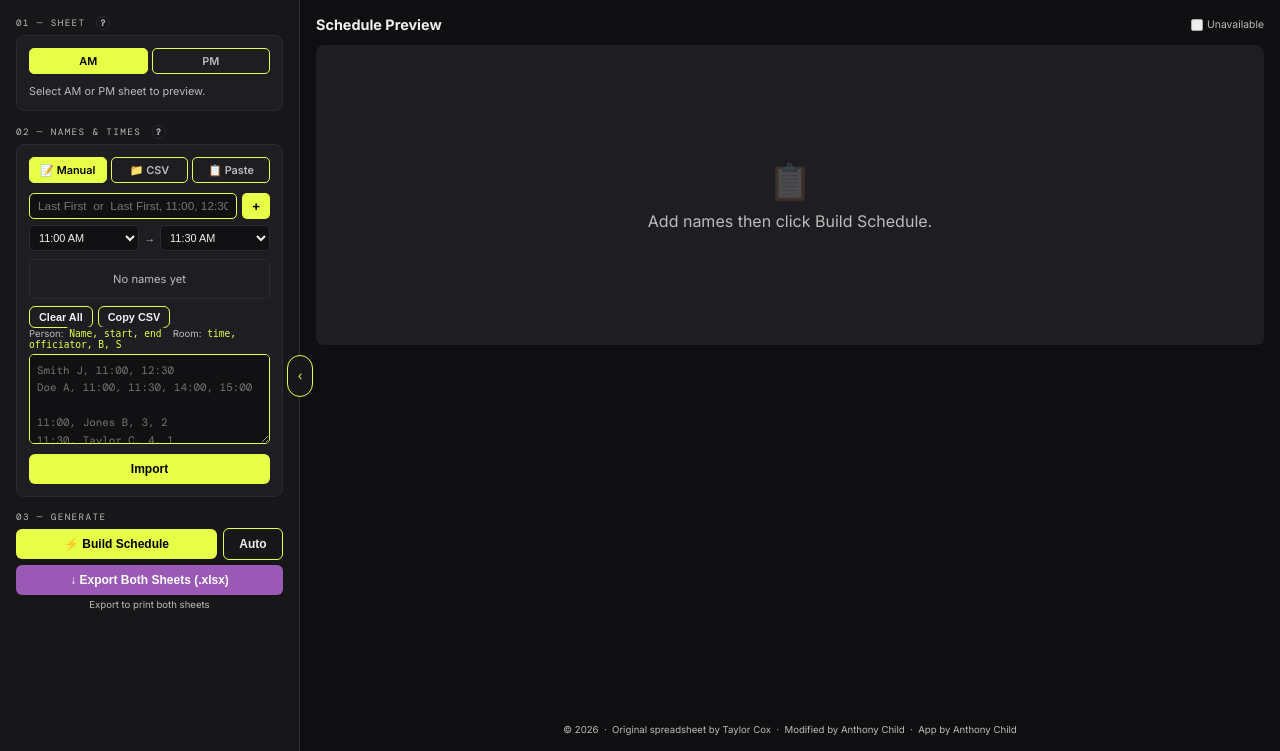
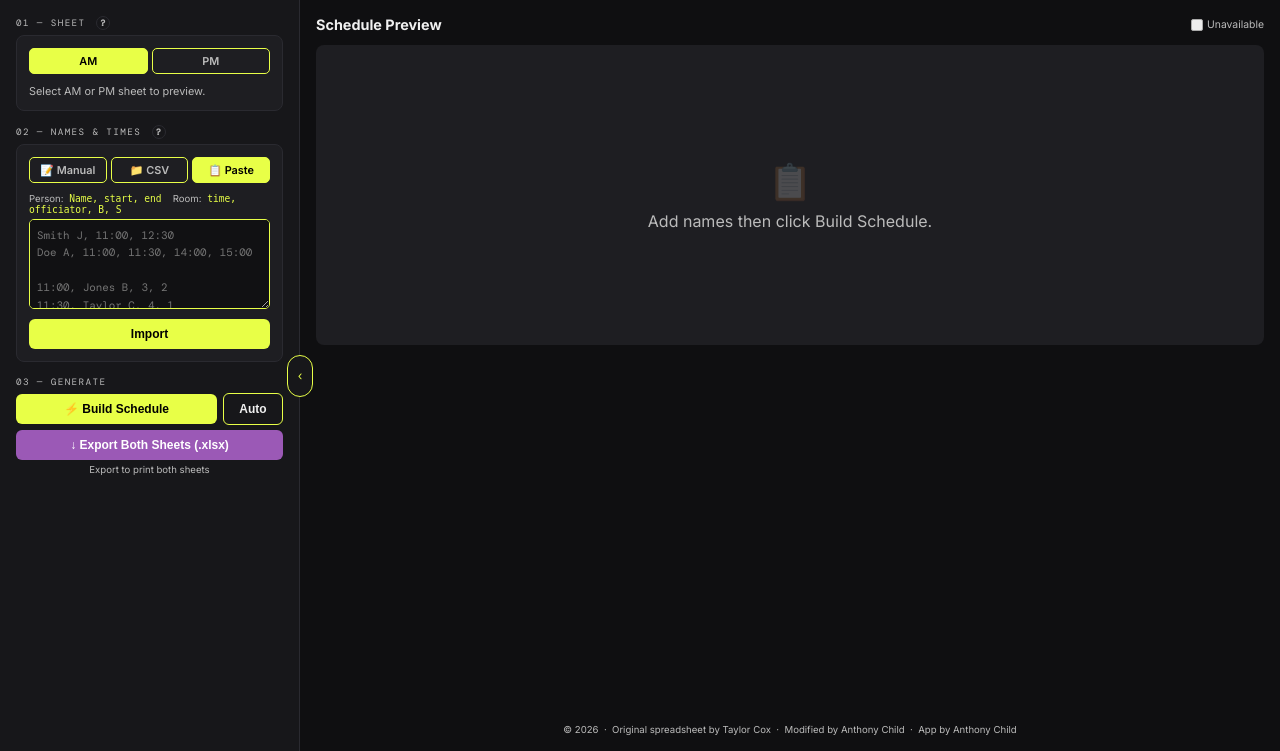
Before and after one commit to antwanchild/coordinator, a Flask app: page / in a window 1280 px wide. Shown: the part 51-802 px from the top of the page. Run offline with Flask 3, Linux system fonts and the light colour scheme.

Commit message:
fix: set paste as default active tab, hide manual panel on load

```diff
--- a/templates/index.html
+++ b/templates/index.html
@@ -848,13 +848,13 @@
       </div>
       <div class="card">
         <div class="input-tabs">
-          <div class="input-tab active" id="tab-manual" onclick="switchTab('manual')">📝 Manual</div>
+          <div class="input-tab" id="tab-manual" onclick="switchTab('manual')">📝 Manual</div>
           <div class="input-tab" id="tab-csv" onclick="switchTab('csv')">📁 CSV</div>
-          <div class="input-tab" id="tab-paste" onclick="switchTab('paste')">📋 Paste</div>
+          <div class="input-tab active" id="tab-paste" onclick="switchTab('paste')">📋 Paste</div>
         </div>
 
         <!-- Manual panel -->
-        <div id="panel-manual">
+        <div id="panel-manual" style="display: none">
           <div class="add-row">
             <input type="text" id="nameInput" placeholder="Last First  or  Last First, 11:00, 12:30" onkeydown="if(event.key==='Enter') addName()">
             <button onclick="addName()">+</button>
```
